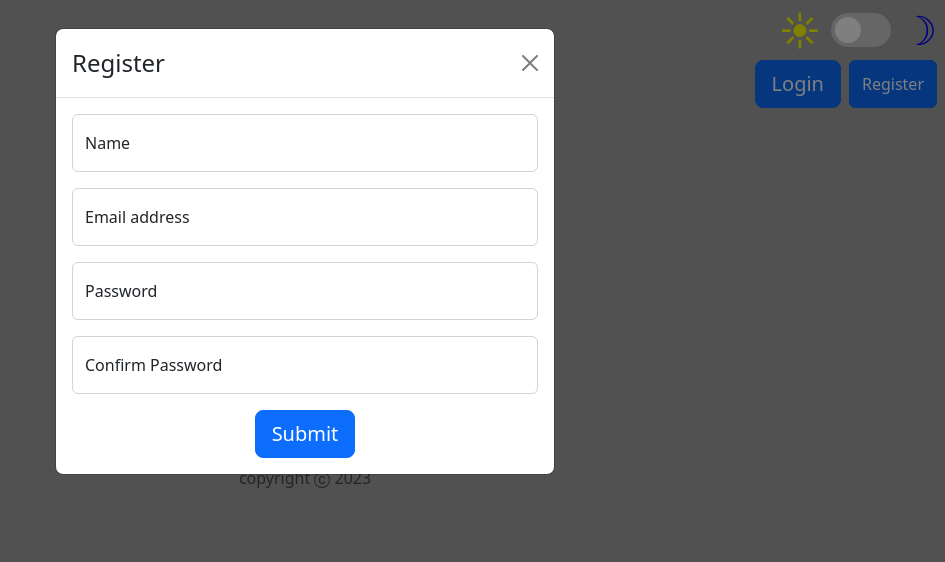
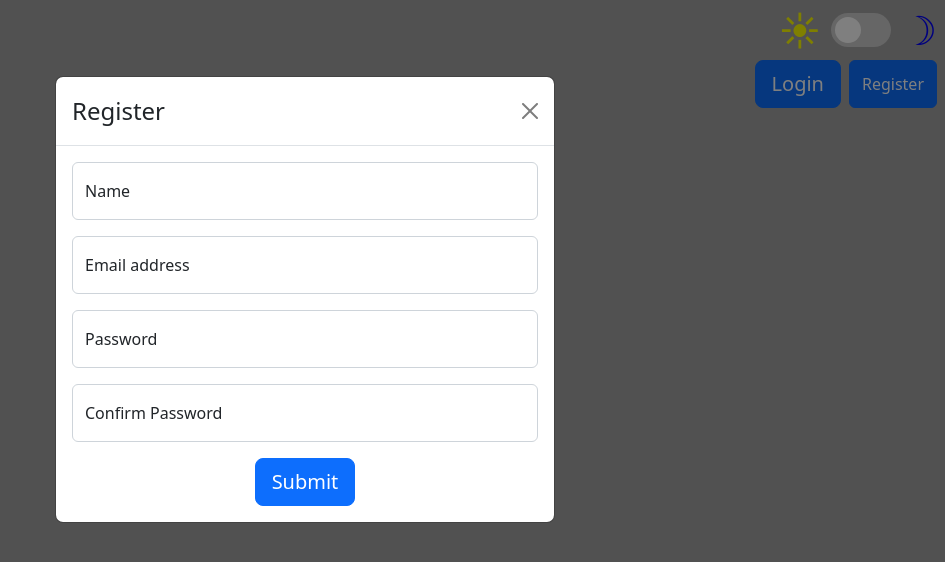
Before and after one commit to BirhanBey/mediacardsFE, a React (Vite) app: page / in a window 1280 px wide. Both pictures are taken after a click on the button "Register". Shown: the top 562 px of the page, without its empty margins (335-1280 px from the left). Built offline with nearby package versions, Linux system fonts and the light colour scheme.

Commit message:
register button and modal added

```diff
--- a/src/components/RegisterModal.jsx
+++ b/src/components/RegisterModal.jsx
@@ -59,7 +59,7 @@ const RegisterModal = () => {
         Register
       </Button>
 
-      <Modal show={showModal} onHide={handleClose}>
+      <Modal className="mt-5" show={showModal} onHide={handleClose}>
         <Modal.Header closeButton>
           <Modal.Title>Register</Modal.Title>
         </Modal.Header>
```
